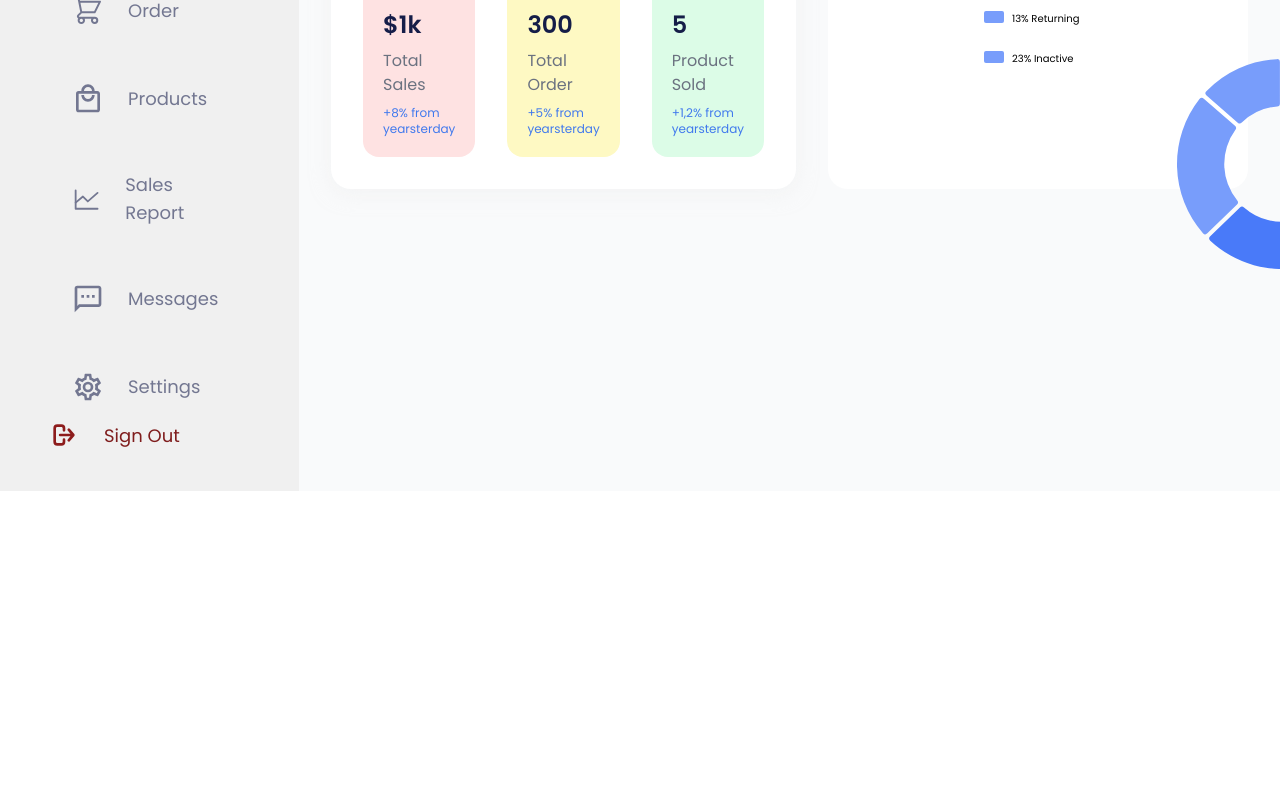
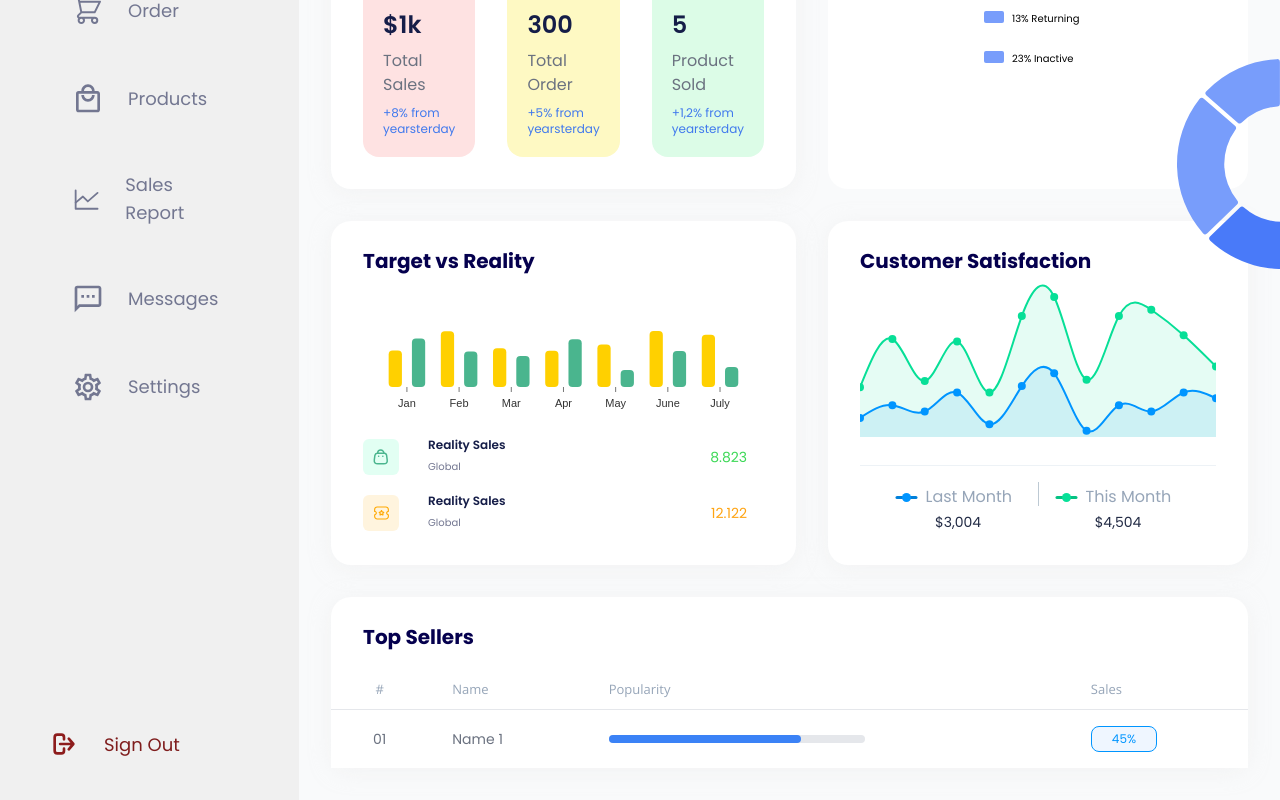
Before and after one commit to MateusJSouza/R3-dashboard, a React (Vite) app: page / in a window 1280 px wide. Shown: the part 341-1141 px from the top of the page. Before the commit the page ends 832 px from the top, so only its background shows below. Built offline with nearby package versions, Linux system fonts and the light colour scheme.

Commit message:
feat: :sparkles: creation of static Top Sellers table

```diff
--- a/src/App.tsx
+++ b/src/App.tsx
@@ -2,6 +2,9 @@ import { Sidebar } from './view/components/Sidebar'
 import { Header } from './view/components/Header'
 import { Sales } from './view/components/Sales'
 import { UsersCard } from './view/components/UsersCard'
+import { TargetCard } from './view/components/TargetCard'
+import { CustomerCard } from './view/components/CustomerCard'
+import { TopSellersCard } from './view/components/TopSellersCard'
 
 export function App() {
   return (
@@ -15,6 +18,14 @@ export function App() {
           <Sales />
 
           <UsersCard />
+
+          <TargetCard />
+
+          <CustomerCard />
+
+          <div className="col-span-full">
+            <TopSellersCard />
+          </div>
         </div>
       </main>
     </div>
--- /dev/null
+++ b/src/view/components/Table/index.tsx
@@ -0,0 +1,30 @@
+export function Table() {
+  return (
+    <table className="mt-4 min-w-full divide-y divide-gray-200">
+      <thead className="">
+        <tr className="text-[#96A5B8] font-table text-table">
+          <th scope="col" className="px-6 py-3 font-medium leading-4 text-center">#</th>
+          <th scope="col" className="px-6 py-3 text-left font-medium leading-4">Name</th>
+          <th scope="col" className="px-6 py-3 text-left font-medium leading-4">Popularity</th>
+          <th scope="col" className="px-6 py-3 text-left font-medium leading-4">Sales</th>
+        </tr>
+      </thead >
+      <tbody className="bg-white divide-y divide-gray-200">
+        <tr>
+          <td className="px-6 py-4 whitespace-nowrap text-sm text-gray-500 text-center">01</td>
+          <td className="px-6 py-4 whitespace-nowrap text-sm text-gray-500">Name 1</td>
+          <td className="px-6 py-4 whitespace-nowrap text-sm text-gray-500">
+            <div className="w-64 h-2 bg-gray-200 rounded-full">
+              <div className="w-3/4 h-full bg-blue-500 rounded-full" />
+            </div>
+          </td>
+          <td className="px-6 py-4 whitespace-nowrap text-sm text-gray-500">
+            <span className="inline-flex items-center px-5 py-1 rounded-lg text-xs font-medium border border-[#0095FF] bg-blue-50 text-[#0095FF]">
+              45%
+            </span>
+          </td>
+        </tr>
+      </tbody>
+    </table >
+  )
+}
--- /dev/null
+++ b/src/view/components/TopSellersCard.tsx
@@ -0,0 +1,11 @@
+import { Table } from "./Table";
+
+export function TopSellersCard() {
+  return (
+    <div className="rounded-20 bg-white shadow-[0px_4px_20px_0px_rgba(238,238,238,0.50)]">
+      <p className="text-primary-900 text-xl font-bold leading-8 px-8 pt-6">Top Sellers</p>
+
+      <Table />
+    </div>
+  )
+}
```
